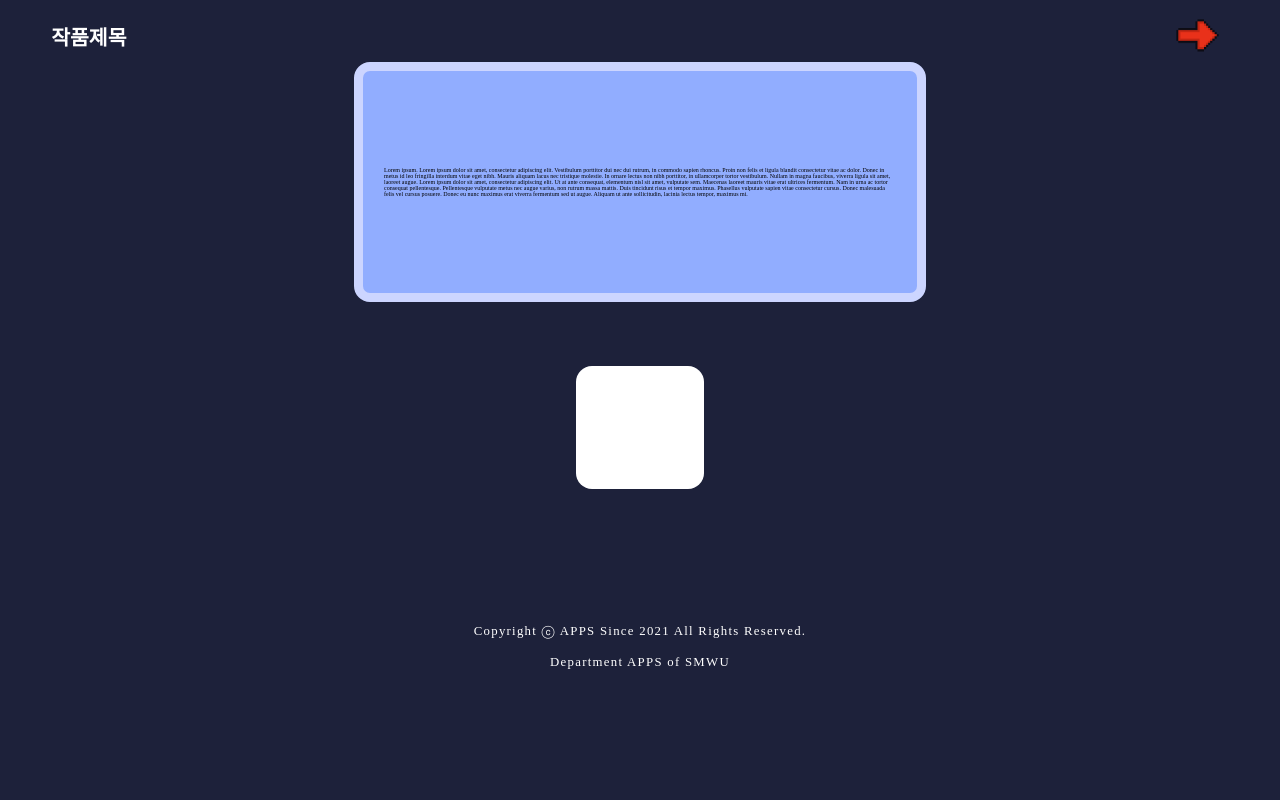
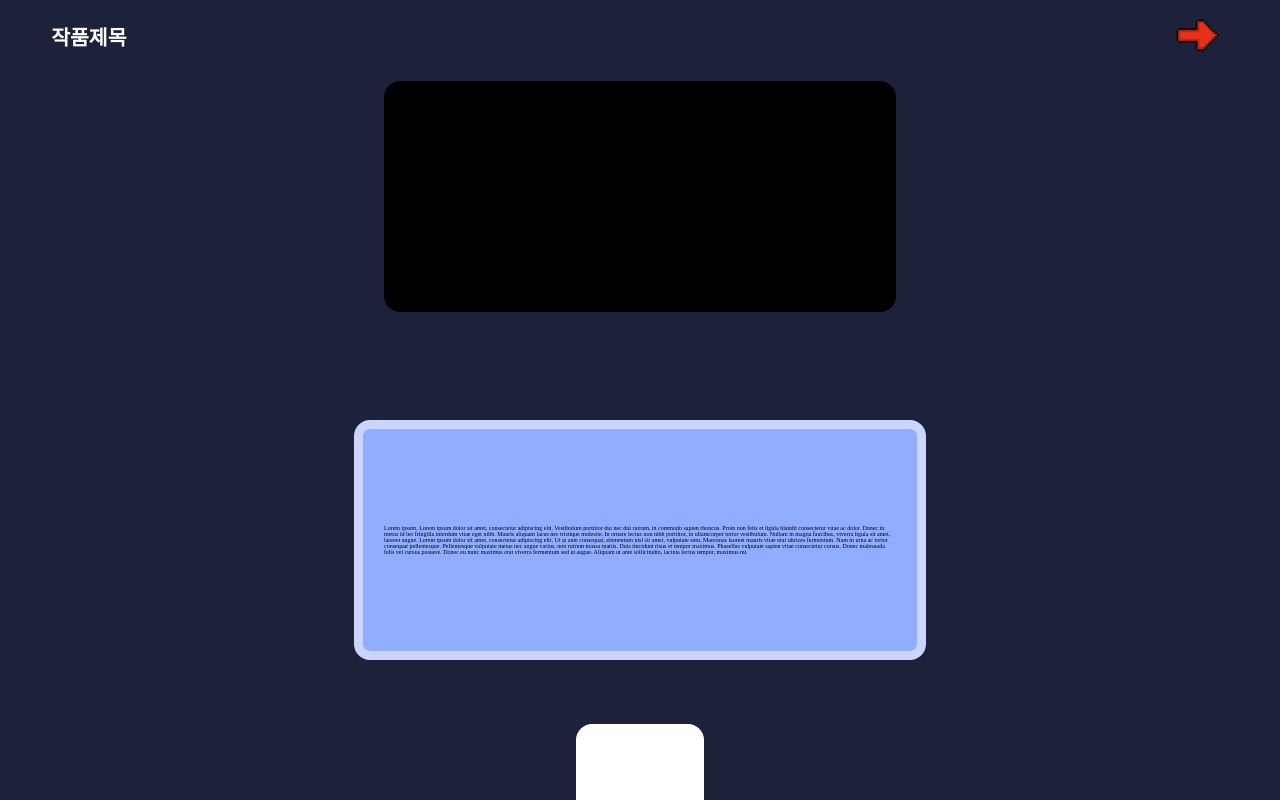
Before and after one commit to 22-APPS-Exhibition/apps-exhibition-webpage, a React (Create React App) app: page /projects/1 in a window 1280 px wide. Shown: the top 800 px of the page. Built offline with nearby package versions, Linux system fonts and the light colour scheme.

Commit message:
Refact: VideoFrame 공용컴포넌트

```diff
--- /dev/null
+++ b/src/components/common/VideoFrame.tsx
@@ -0,0 +1,25 @@
+import React from "react";
+import styled from "styled-components";
+
+export default function VideoFrame() {
+  return (
+    <StVideoFrame>
+      {/* 쿠키 이슈
+  <VideoFrame
+    src="https://www.youtube.com/embed/sqwiXUv0XkM?autoplay=1&mute=1&loop=1"
+    title="YouTube video player"
+  /> */}
+      Video
+    </StVideoFrame>
+  );
+}
+
+const StVideoFrame = styled.iframe`
+  width: 160rem;
+  height: 72rem;
+  margin-top: 6rem;
+  margin-bottom: 34rem;
+
+  background: black;
+  border-radius: 5rem;
+`;
--- a/src/pages/IntroPage.tsx
+++ b/src/pages/IntroPage.tsx
@@ -4,6 +4,7 @@ import { ProjectExampleImg } from "../assets/assets";
 import DescribeBox from "../components/common/DescribeBox";
 import Footer from "../components/common/Footer";
 import Header from "../components/common/Header";
+import VideoFrame from "../components/common/VideoFrame";
 
 export default function IntroPage() {
   return (
@@ -11,11 +12,6 @@ export default function IntroPage() {
       <Header margin={4.5}>
         <h1>Welcome 이름!</h1>
       </Header>
-      {/* 쿠키 이슈
-      <VideoFrame
-        src="https://www.youtube.com/embed/sqwiXUv0XkM?autoplay=1&mute=1&loop=1"
-        title="YouTube video player"
-      /> */}
       <VideoFrame />
       <DescribeBox>
         Lorem ipsum dolor sit amet, consectetur adipiscing elit. Vestibulum porttitor dui nec dui rutrum, in commodo
@@ -83,16 +79,6 @@ const IntroWrapper = styled.section`
   font-family: "Archivo";
 `;
 
-const VideoFrame = styled.iframe`
-  width: 160rem;
-  height: 72rem;
-  margin-top: 6rem;
-  margin-bottom: 34rem;
-
-  background: black;
-  border-radius: 5rem;
-`;
-
 const MembersContainer = styled.section`
   width: 100%;
   max-width: 160rem;
--- a/src/pages/ProjectDetailPage.tsx
+++ b/src/pages/ProjectDetailPage.tsx
@@ -3,6 +3,7 @@ import styled from "styled-components";
 import DescribeBox from "../components/common/DescribeBox";
 import Footer from "../components/common/Footer";
 import Header from "../components/common/Header";
+import VideoFrame from "../components/common/VideoFrame";
 
 export default function ProjectDetailPage() {
   return (
@@ -10,6 +11,7 @@ export default function ProjectDetailPage() {
       <Header margin={4.5}>
         <h1>작품제목</h1>
       </Header>
+      <VideoFrame />
       <DescribeBox>
         Lorem ipsum. Lorem ipsum dolor sit amet, consectetur adipiscing elit. Vestibulum porttitor dui nec dui rutrum,
         in commodo sapien rhoncus. Proin non felis et ligula blandit consectetur vitae ac dolor. Donec in metus id leo
```
